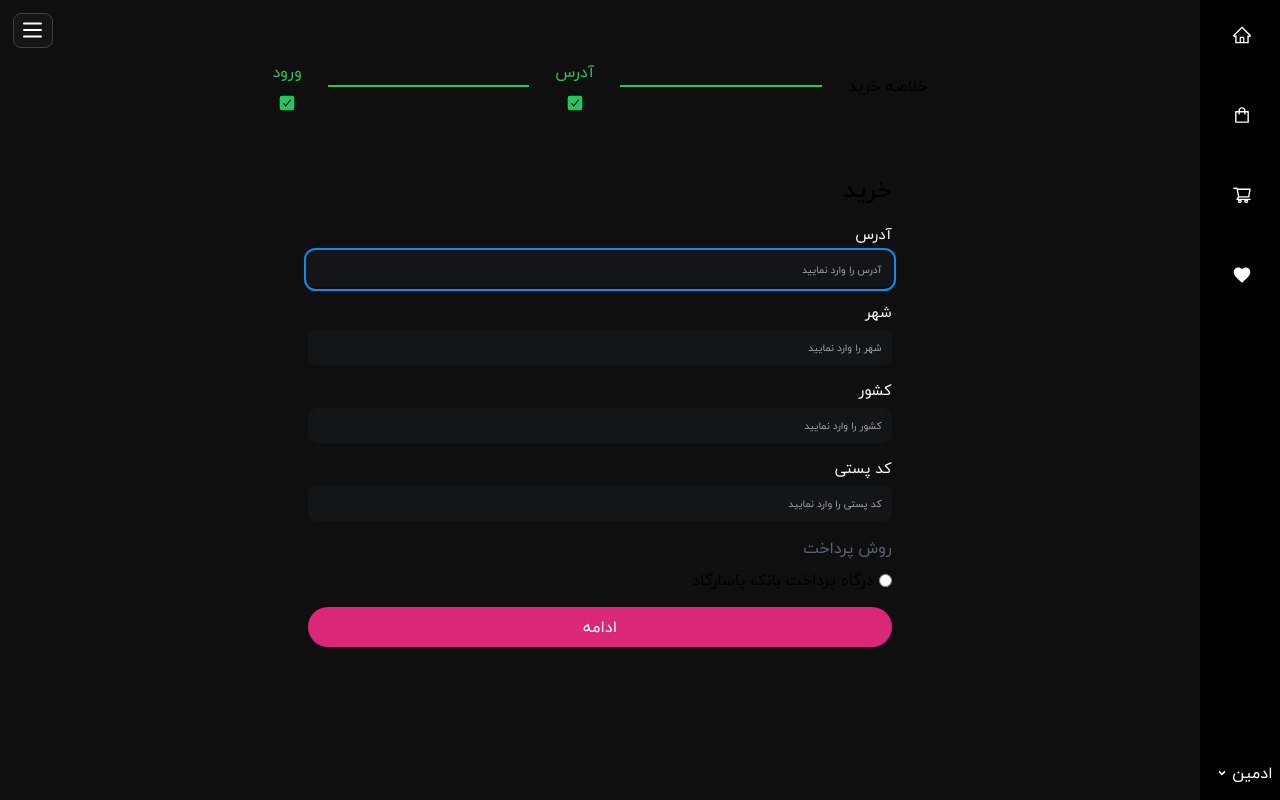
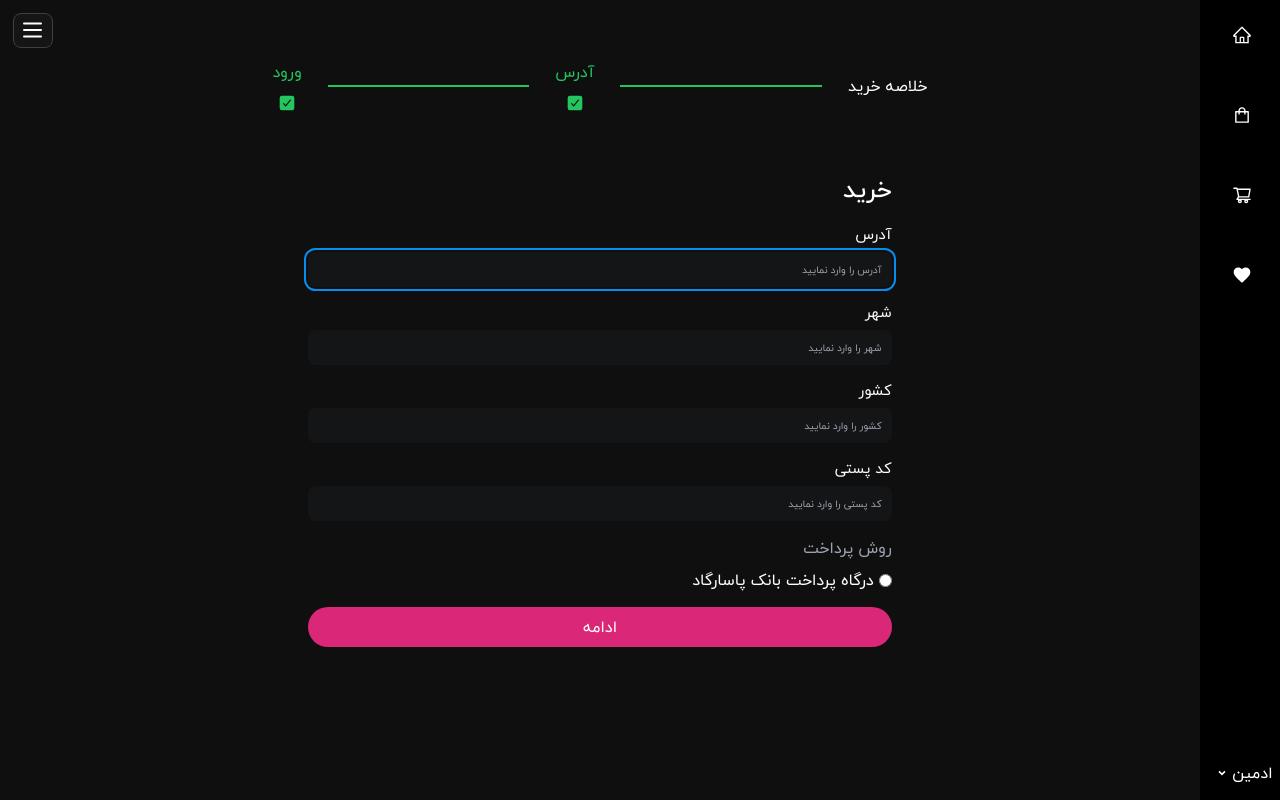
Before and after one commit to mahsanajafii/e-commerce, a React (Vite) app: page /shoppingProgress in a window 1280 px wide. Built offline with nearby package versions, Linux system fonts and the light colour scheme; sample sign-in values are in the browser's storage.

Commit message:
fix: :bug: shopping progress dark mode styles

```diff
--- a/src/components/common/radioButton/RadioButton.tsx
+++ b/src/components/common/radioButton/RadioButton.tsx
@@ -46,7 +46,7 @@ const RadioButton: React.FC<IRadioButtonProps> = ({
             checked = {selectedOption === option.value}
             onChange = {() => handleChange(option.value)}
           />
-          <label className="text-text-primary text-[1.6rem]" htmlFor = {option.value}>{option.label}</label>
+          <label className="text-text-primary dark:text-dark-text-primary text-[1.6rem]" htmlFor = {option.value}>{option.label}</label>
         </div>
       ))}
     </div>
--- a/src/components/userComponents/shoppingProgress/shoppingSummary/ShoppingSummary.tsx
+++ b/src/components/userComponents/shoppingProgress/shoppingSummary/ShoppingSummary.tsx
@@ -130,21 +130,21 @@ const ShoppingSummary = () => {
               headers={headers}
             />
             <div className=" h-[30rem] gap-8 w-full flex flex-col justify-between items-center">
-              <p className="w-full h-12  text-[2.4rem] leading-10  font-medium">
+              <p className="w-full h-12 text-[2.4rem] leading-10 font-medium dark:text-dark-text-primary">
                 خلاصه خرید
               </p>
-              <div className="bg-base-side w-full  flex flex-row justify-between items-center p-12 rounded-xl">
+              <div className="bg-base-side dark:bg-dark-base-side w-full  flex flex-row justify-between items-center p-12 rounded-xl">
                 {infoItems.map((item) => (
                   <div
                     key={item.label}
                     className="flex flex-col h-28 gap-6 justify-center items-start w-1/4"
                   >
-                    <p className="h-12  text-[2.4rem] leading-10  font-medium">
+                    <p className="h-12 text-[2.4rem] leading-10 font-medium dark:text-dark-text-primary">
                       {item.label}
                     </p>
-                    <span className="text-text-secondary text-[1.6rem] font-bold">
+                    <span className="text-text-secondary dark:text-dark-text-secondary text-[1.6rem] font-bold">
                       {item.label.split(" ")[0]}:
-                      <span className="text-text-primary text-[1.6rem] font-normal">
+                      <span className="text-text-primary dark:text-dark-text-primary text-[1.6rem] font-normal">
                         {item.value}
                       </span>
                     </span>
@@ -157,8 +157,8 @@ const ShoppingSummary = () => {
                       className="w-full flex flex-row justify-between items-start  text-[1.6rem] leading-10 h-10"
                       key={label}
                     >
-                      <p className="text-text-secondary font-bold">{label} :</p>
-                      <p className="text-text-primary font-normal">{value}</p>
+                      <p className="text-text-secondary dark:text-dark-text-secondary font-bold">{label} :</p>
+                      <p className="text-text-primary dark:text-dark-text-primary font-normal">{value}</p>
                     </div>
                   ))}
                 </div>
--- a/src/components/userComponents/shoppingProgress/stepper/Stepper.tsx
+++ b/src/components/userComponents/shoppingProgress/stepper/Stepper.tsx
@@ -8,21 +8,21 @@ const Stepper = () => {
     <div className="mb-20 pt-20 px-5 w-[70rem] mx-auto flex flex-row-reverse justify-center items-center gap-[1.6rem]">
         <Button className="flex flex-col gap-4 items-center p-4">
             <p className={`text-[1.6rem]
-                    ${step >= 1 ? "text-success-main" : "text-text-primar"}
+                    ${step >= 1 ? "text-success-main" : "text-text-primary dark:text-dark-text-primary"}
             `}>ورود</p>
             <IoCheckbox className={`text-[1.8rem] fill-success-main ${step >= 1 ? "block" : "hidden"}`} />
         </Button>
         <div className={`border w-full ${step >= 1 ? "border-success-main" : "border-text-primary"}`}></div>
         <Button onClick={() => {setStep(2)}} className="flex flex-col gap-4 items-center p-4">
            <p className={`text-[1.6rem]
-                ${step >= 2 ? "text-success-main" : "text-text-primar"}
+                ${step >= 2 ? "text-success-main" : "text-text-primary dark:text-dark-text-primary"}
             `}>آدرس</p>
            <IoCheckbox className={`text-[1.8rem] fill-success-main ${step >= 2 ? "block" : "hidden"}`} />
         </Button>
         <div className={`border w-full ${step >= 2 ? "border-success-main" : "border-text-primary"}`}></div>
         <Button onClick={() => {setStep(3)}} className="flex flex-col gap-4 items-center p-4">
             <p className={`text-[1.6rem] text-nowrap
-                    ${step === 3 ? "text-success-main" : "text-text-primar"}
+                    ${step === 3 ? "text-success-main" : "text-text-primary dark:text-dark-text-primary"}
             `}>خلاصه خرید</p>
            <IoCheckbox className={`text-[1.8rem] fill-success-main ${step === 3 ? "block" : "hidden"}`} />
         </Button>
--- a/src/components/userComponents/shoppingProgress/userAddress/UserAddress.tsx
+++ b/src/components/userComponents/shoppingProgress/userAddress/UserAddress.tsx
@@ -53,7 +53,7 @@ const UserAddress = () => {
 
   return (
     <div className="m-auto flex w-5/6  flex-col">
-      <p className="text-black text-[2.4rem] font-medium mb-[1.6rem]">خرید</p>
+      <p className="text-black dark:text-dark-text-primary text-[2.4rem] font-medium mb-[1.6rem]">خرید</p>
       <form
         onSubmit={handleSubmit(onSubmit)}
         className="w-full flex flex-col gap-6"
@@ -135,7 +135,7 @@ const UserAddress = () => {
           )}
         </div>
         <div className="w-full flex flex-col gap-[0.8rem]">
-          <p className="text-text-secondary text-[1.6rem]">روش پرداخت</p>
+          <p className="text-text-secondary dark:text-dark-text-secondary text-[1.6rem]">روش پرداخت</p>
           <RadioButton
             name="bank"
             options={[
```
